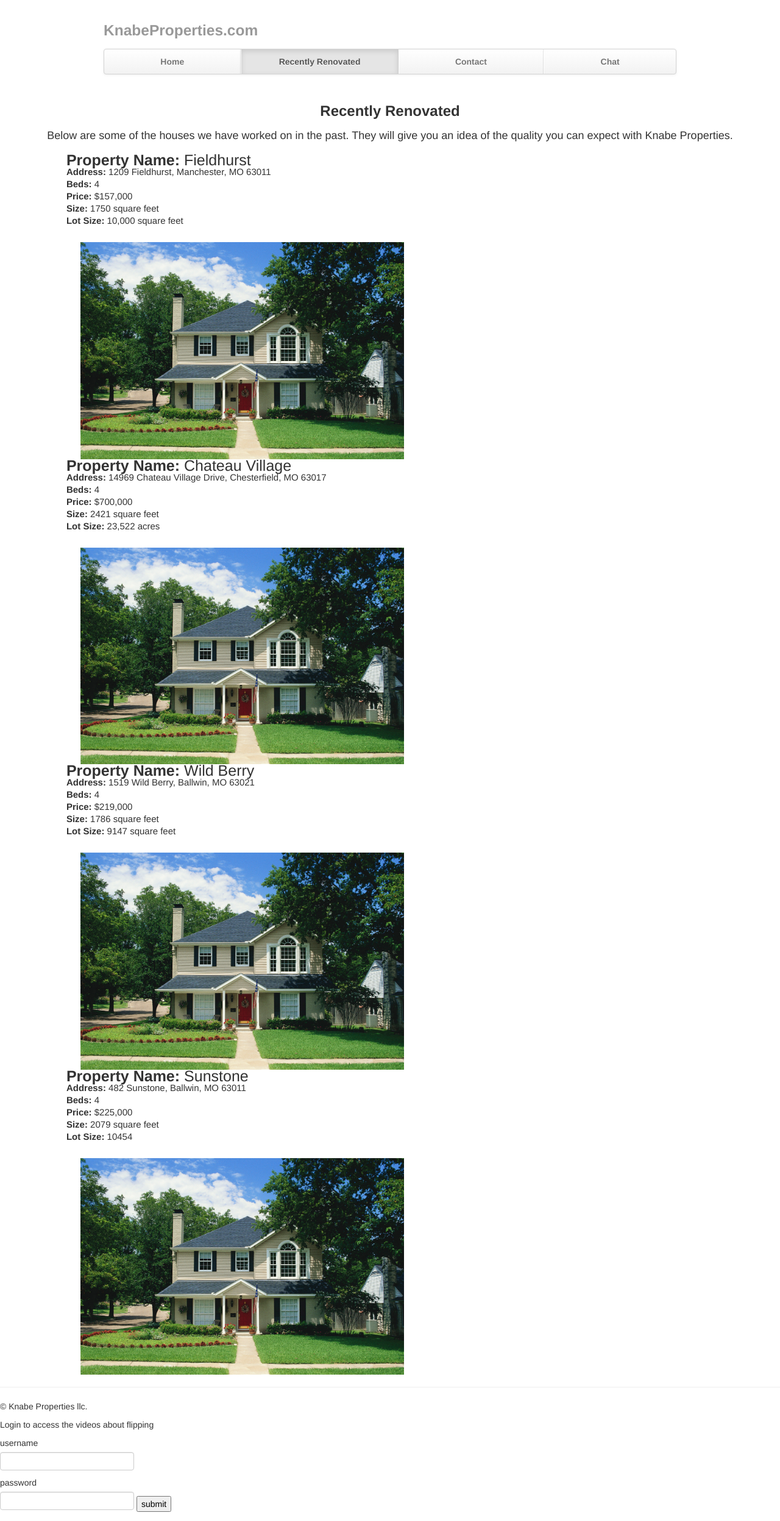
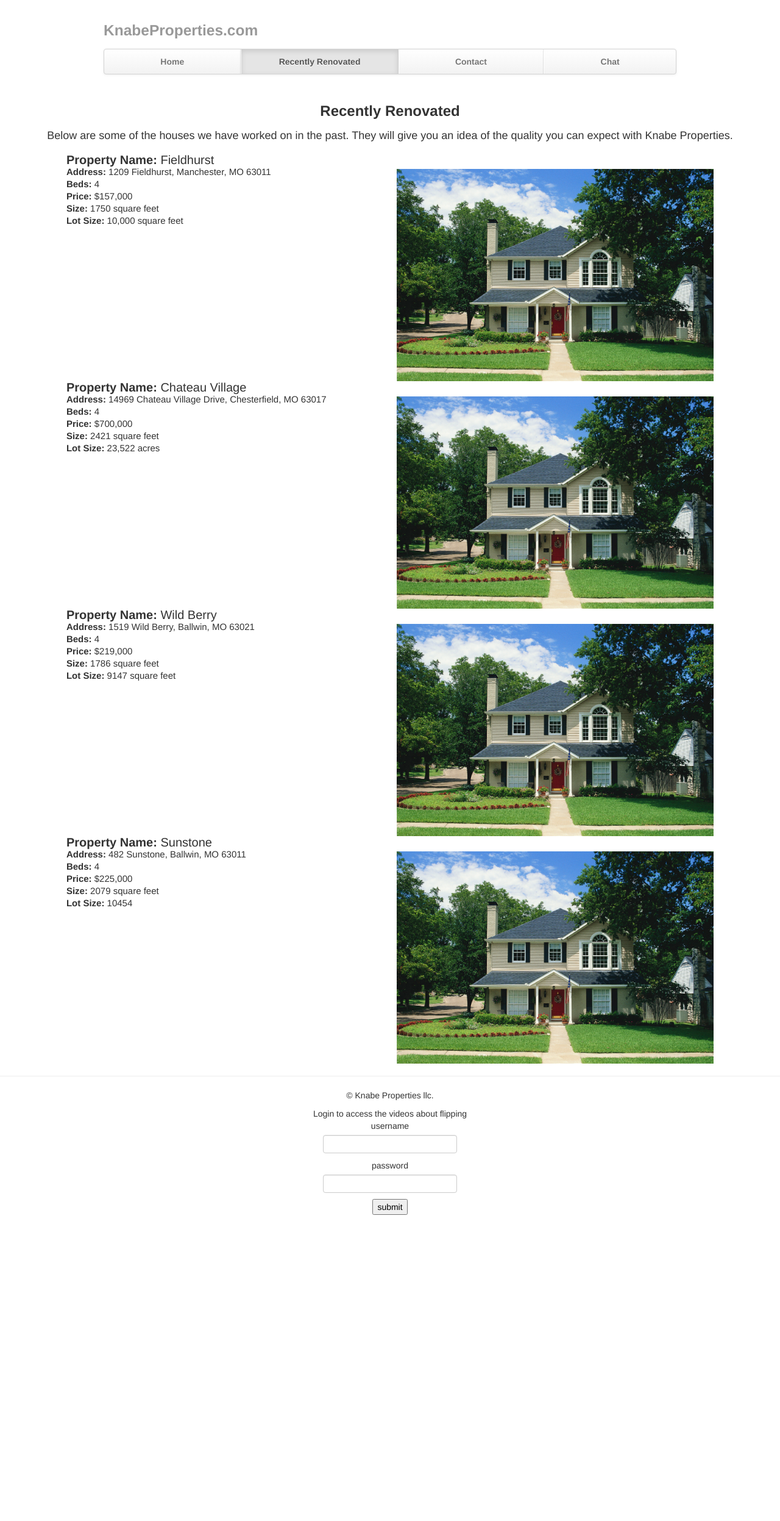
Before and after one commit to Connor-Knabe/Knabe-Properties, a PHP site: page /renovated.php in a window 1280 px wide. Shown: the top 2494 px of the page at 61% size. After the commit the page ends 1992 px from the top, so only its background shows below. Run offline with PHP 8.4, Linux system fonts and the light colour scheme; data that the repository does not hold is empty; some libraries are stand-ins or nearby versions.

Commit message:
Added chat and changed the login
Centered the login form and added the chat iFrame

```diff
--- a/chat.php
+++ b/chat.php
@@ -19,7 +19,7 @@
 
 
       <div class="row-fluid">
-        <div id="content" class="span10 offset1">
+        <div id="content" class="span2 offset5">
           <iframe src="http://peaceful-lake-1188.herokuapp.com/"></iframe>
         </div>
 		  </div>
--- a/css/css.css
+++ b/css/css.css
@@ -4,7 +4,7 @@
       }
       /*CSS for properties*/
       #name{
-        font-size:25px;
+        font-size:20px;
       }
       #p_address{
         font-size: 15px;
@@ -21,11 +21,11 @@
       #p_lotsize{
         font-size: 15px;
       }
-
+      #input{
+        text-align: center;
+      }
       .span6.picture1css {
         margin-top: 25px;
-        width: 50%;
-        height: 50%;
       }
       .data1{
         height:150px;
--- a/include/footer.php
+++ b/include/footer.php
@@ -1,4 +1,4 @@
-<div class="footer">
+<div align = "center" class="footer">
     <p>&copy; Knabe Properties llc.</p>
 
 	<?php
@@ -9,10 +9,12 @@
 	if (isset($_SESSION['login']) && $_SESSION['login'] == $hash) {
 
 	  ?>
+	<div id = "login"
 
 	    <p>Hello <?php echo $username; ?>, you have logged in!</p>
 	    <a href="?logout=true">Click here to logout</a>
 	    <br>
+	</div>
 	  <?php
 
 	}
@@ -28,15 +30,19 @@
 	//Submit the form
 
 	function display_login_form(){ ?>
+	<div id = "login"
 	  <p>Login to access the videos about flipping
 	  <form action="<?php echo $self; ?>" method='post'>
 	  <label for="username">username</label>
 	  <input type="text" name="username" id="username">
 	  <label for="password">password</label>
 	  <input type="password" name="password" id="password">
+	  <br>
 	  <input type="submit" name="submit" value="submit">
 	  </form>
 	  </p>
+	</div>
+
 
 	<?php } ?>
 
--- a/renovated.php
+++ b/renovated.php
@@ -63,4 +63,3 @@
     </div> <!-- /container -->
 
   </body>
-</html>
```
Lines whose indentation alone changed are shown as unchanged.
